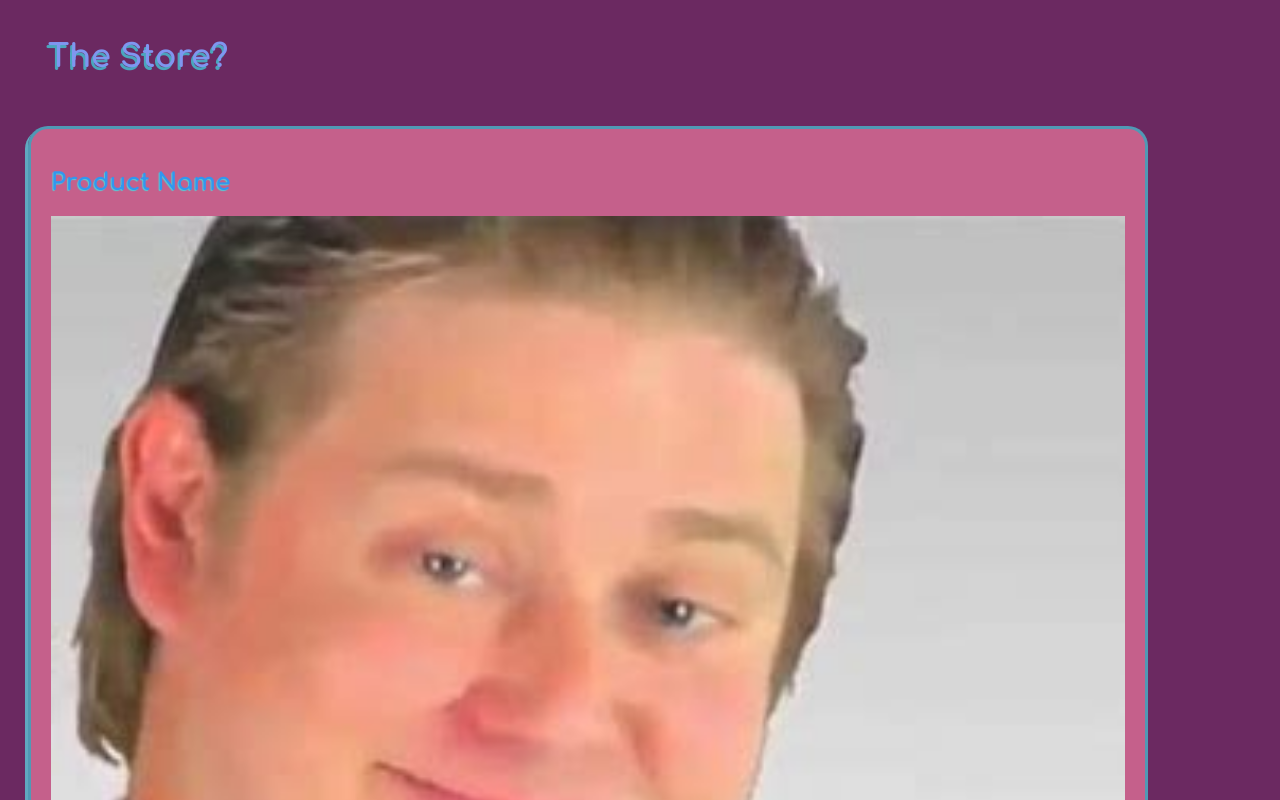
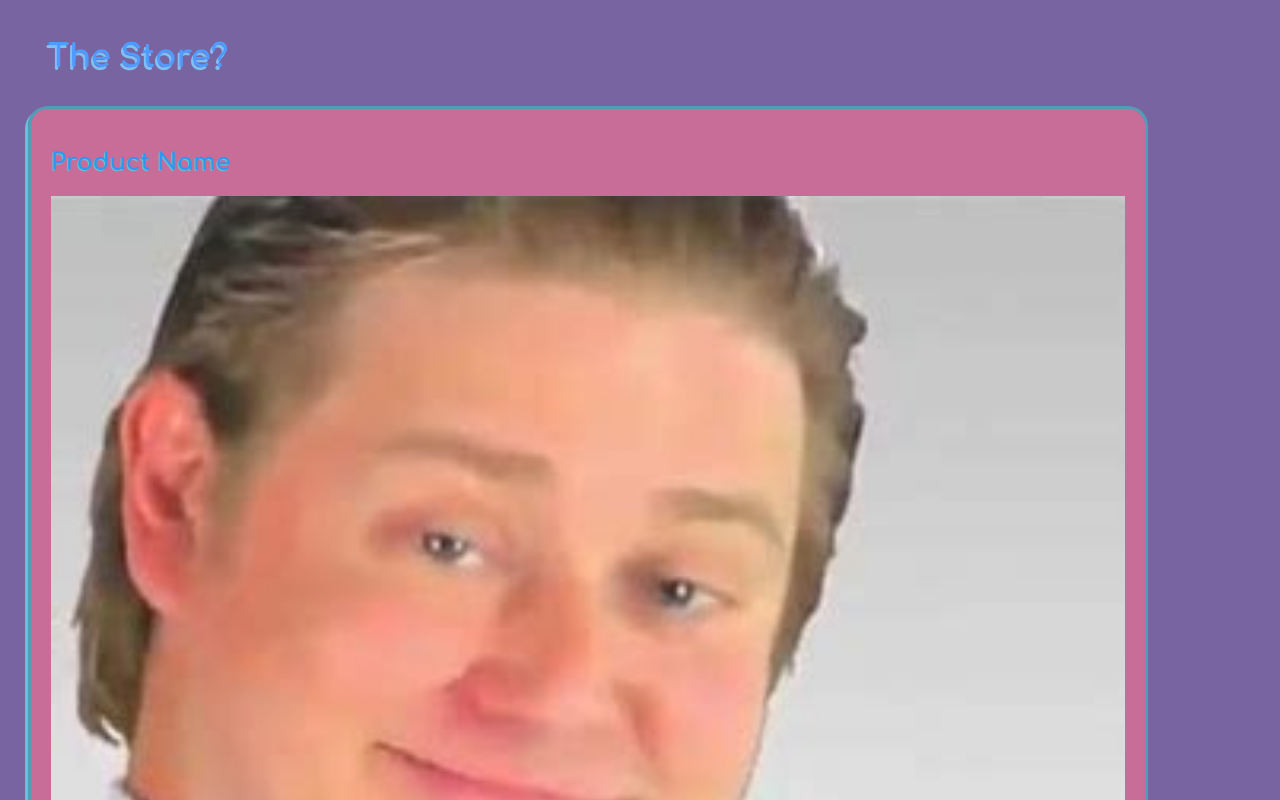
Before and after one commit to bulganerdenebaatar/project-catwalk, a React app: page / in a window 1280 px wide. Shown: the top 800 px of the page. Built offline with nearby package versions, Linux system fonts and the light colour scheme.

Commit message:
removed hard-coded background color from html file

```diff
--- a/src/App.jsx
+++ b/src/App.jsx
@@ -1,29 +1,30 @@
 import React from 'react';
-import styled from 'styled-components';
+import styled, { createGlobalStyle } from 'styled-components';
 import Overview from './Components/Overview/index.jsx';
 import RatingsAndReviews from './Components/RatingsAndReviews/index.jsx';
 import QuestionsAndAnswers from './Components/QuestionsAndAnswers/index.jsx';
 import RelatedItemsAndComparisons from './Components/RelatedItemsAndComparisons/index.jsx';
 import { colors, styles } from './styles.js';
 
-const Body = styled.div`
+const GlobalStyle = createGlobalStyle`
+  body {
+    background-color: ${colors.standardBGColor};
     color: ${colors.standardTxtColor};
     display: flex;
     flex-direction: column;
     font-family: 'Comfortaa', monospace;
-  height: 100%;
     justify-content: center;
     position: relative;
-  width: 100%;
+  }
 `;
 
 const Title = styled.h1`
   background-color: ${colors.standardBGColor};
-  color: rgb(127, 150, 240);
+  color: rgb(80, 155, 255);
   font-weight: 700;
   padding: 10px 40px 10px 40px;
   position: sticky;
-  text-shadow: -2px 2.5px 0 rgba(52, 250, 250, 0.6);
+  text-shadow: -2px 2.5px 0 rgba(130, 200, 250, 0.9);
   top: 0;
   width: 100%;
 `;
@@ -35,7 +36,8 @@ class App extends React.Component {
 
   render() {
     return (
-      <Body>
+      <div>
+        <GlobalStyle />
         <Title>
           The Store?
         </Title>
@@ -43,7 +45,7 @@ class App extends React.Component {
         <RatingsAndReviews />
         <RelatedItemsAndComparisons />
         <QuestionsAndAnswers />
-      </Body>
+      </div>
     );
   }
 }
--- a/src/index.html
+++ b/src/index.html
@@ -9,7 +9,7 @@
         <link href="https://fonts.googleapis.com/css2?family=Comfortaa:wght@300;400;500;600;700&display=swap" rel="stylesheet">
         <title>React with Webpack and Babel</title>
     </head>
-    <body style="background-color: rgb(107, 41, 97)">
+    <body>
         <noscript>
             You need to enable JavaScript to run this app.
         </noscript>
--- a/src/index.jsx
+++ b/src/index.jsx
@@ -2,4 +2,6 @@ import React from 'react';
 import ReactDOM from 'react-dom';
 import App from './App.jsx';
 
+
+
 ReactDOM.render(<App />, document.getElementById('root'));
--- a/src/styles.js
+++ b/src/styles.js
@@ -1,7 +1,7 @@
 // Testing whether I can store some common styling options in variables and import them
 
 const colors = {
-  standardBGColor: 'rgb(107, 41, 97)',
+  standardBGColor: 'rgb(120, 100, 160)',
   standardTxtColor: 'rgb(50, 150, 240)',
   standardBorder: '3px solid rgba(52, 168, 192, 0.8)',
 };
@@ -27,8 +27,6 @@ const styles = {
       text-shadow: -1px 1px 1px rgba(60, 230, 230, 0.8);
     },
   `,
-
-
 };
 
 module.exports = {
```
Lines whose indentation alone changed are shown as unchanged.
